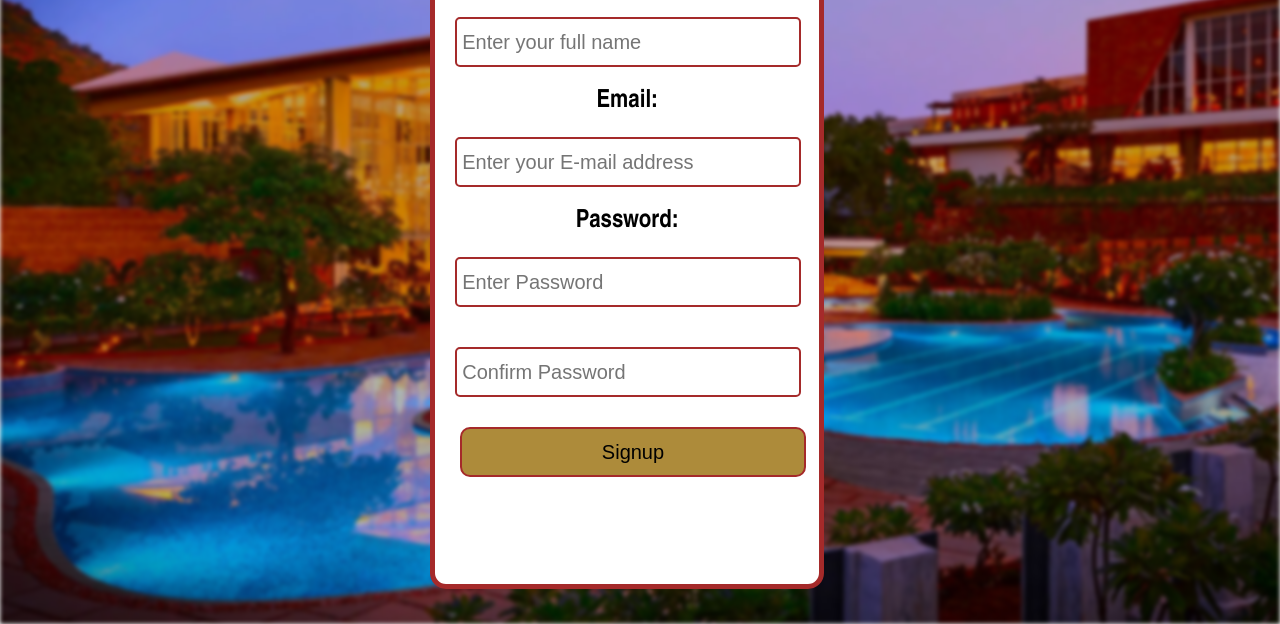
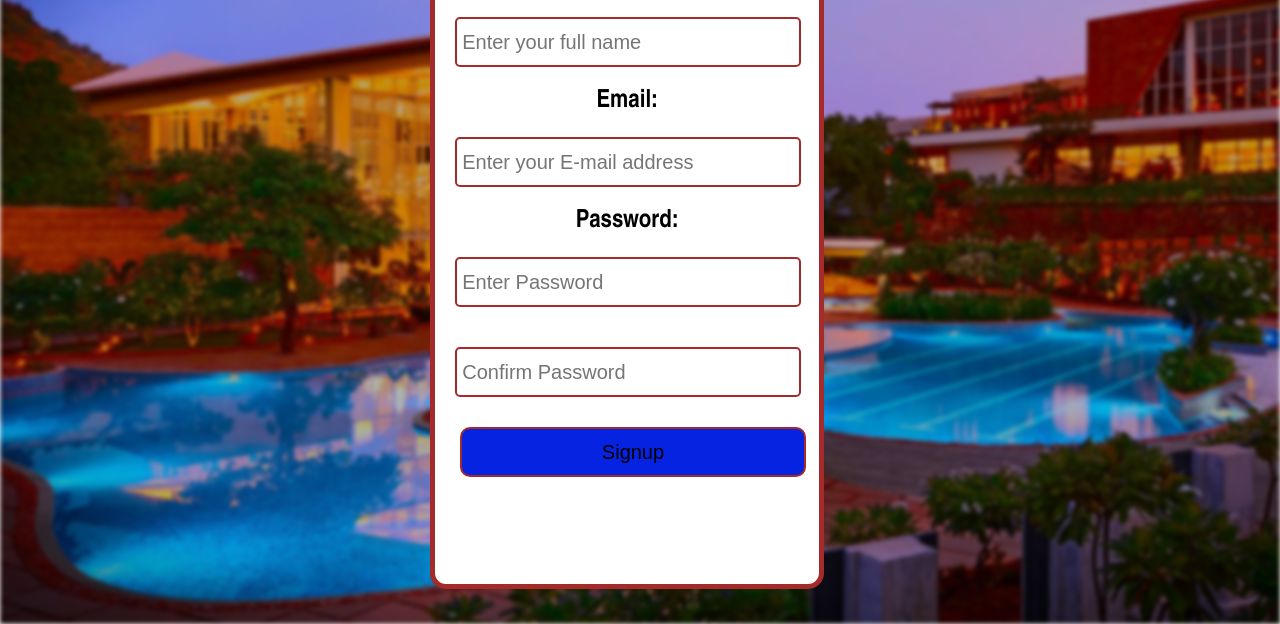
Before and after one commit to faizsaifi369/theCrownPalace-CollegeProject, a plain HTML site: page signup.html in a window 1280 px wide. Shown: the part 176-800 px from the top of the page. Drawn offline with Linux system fonts and the light colour scheme.

Commit message:
Update style.css

```diff
--- a/style.css
+++ b/style.css
@@ -68,7 +68,7 @@
     width:90%;
     font-size: 20px;
     font: bolder;
-    background-color: #ad8b3a;
+    background-color: rgb(6, 35, 226);
     border: 2px solid brown;
     margin-left:25px;
     margin-top: 10px;
```
